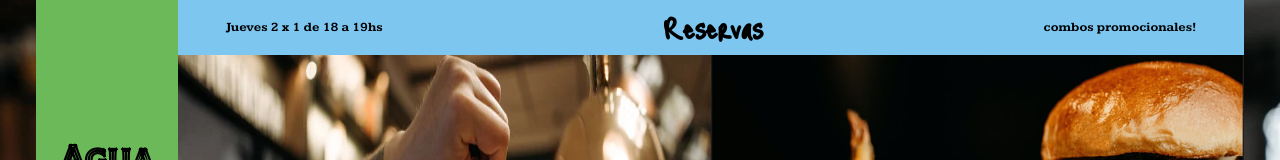
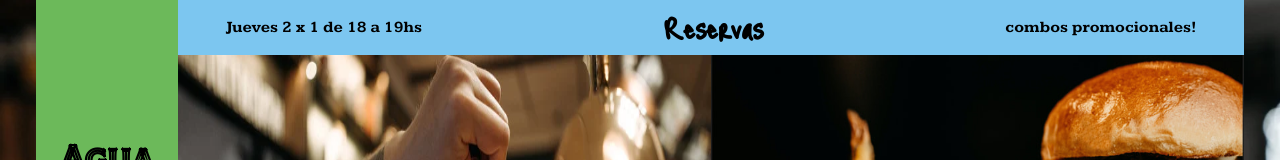
Before and after one commit to Ari-rock/tp-cac-23022, a plain HTML site: page index.html in a window 1280 px wide. Shown: the top 160 px of the page. Drawn offline with Linux system fonts and the light colour scheme.

Commit message:
fuente del banner

```diff
--- a/css/styles.css
+++ b/css/styles.css
@@ -179,7 +179,7 @@ img {
 
 .banner-hora p {
   font-family: "Kameron", serif;
-  font-size: clamp(0.8em, 1vw, 1.5em);
+  font-size: clamp(1em, 1.2vw, 1.5em);
 }
 
 p + .reserva{
```
